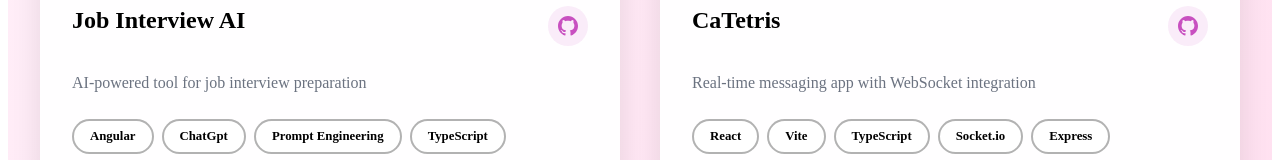
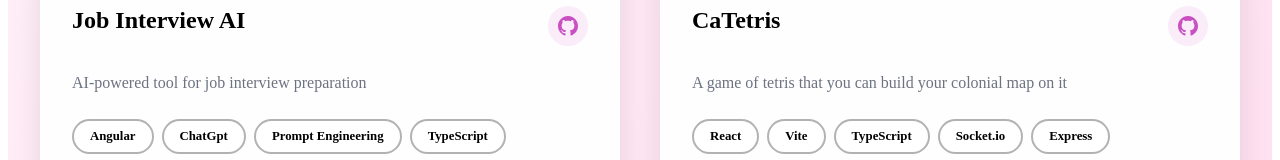
Before and after one commit to itayco2/projects, an Angular app in the folder Projects/: page /home in a window 1280 px wide. Before the commit this address led to /. Shown: the part 1754-1914 px from the top of the page. Built offline with nearby package versions, Linux system fonts and the light colour scheme.

Commit message:
New Description

```diff
--- a/Projects/package.json
+++ b/Projects/package.json
@@ -3,7 +3,7 @@
   "version": "0.0.0",
   "scripts": {
     "ng": "ng",
-    "start": "ng serve",
+    "start": "ng serve --open",
     "build": "ng build",
     "watch": "ng build --watch --configuration development",
     "test": "ng test"
--- a/Projects/src/app/app.routes.ts
+++ b/Projects/src/app/app.routes.ts
@@ -1,3 +1,7 @@
 import { Routes } from '@angular/router';
+import { HomeComponent } from './components/page/home/home';
 
-export const routes: Routes = [];
+export const routes: Routes = [
+      { path: "", redirectTo: "/home", pathMatch:"full" },
+    { path: "home", component: HomeComponent}
+];
--- a/Projects/src/app/components/page/home/home.ts
+++ b/Projects/src/app/components/page/home/home.ts
@@ -50,7 +50,7 @@ export class HomeComponent {
     {
       id: 4,
       name: 'CaTetris',
-      description: 'Real-time messaging app with WebSocket integration',
+      description: 'A game of tetris that you can build your colonial map on it',
       image: 'assets/images/CaTetris.png',
       githubLink: 'https://github.com/itayco2/CataTetris',
       siteLink: 'https://catetris.netlify.app/',
```
